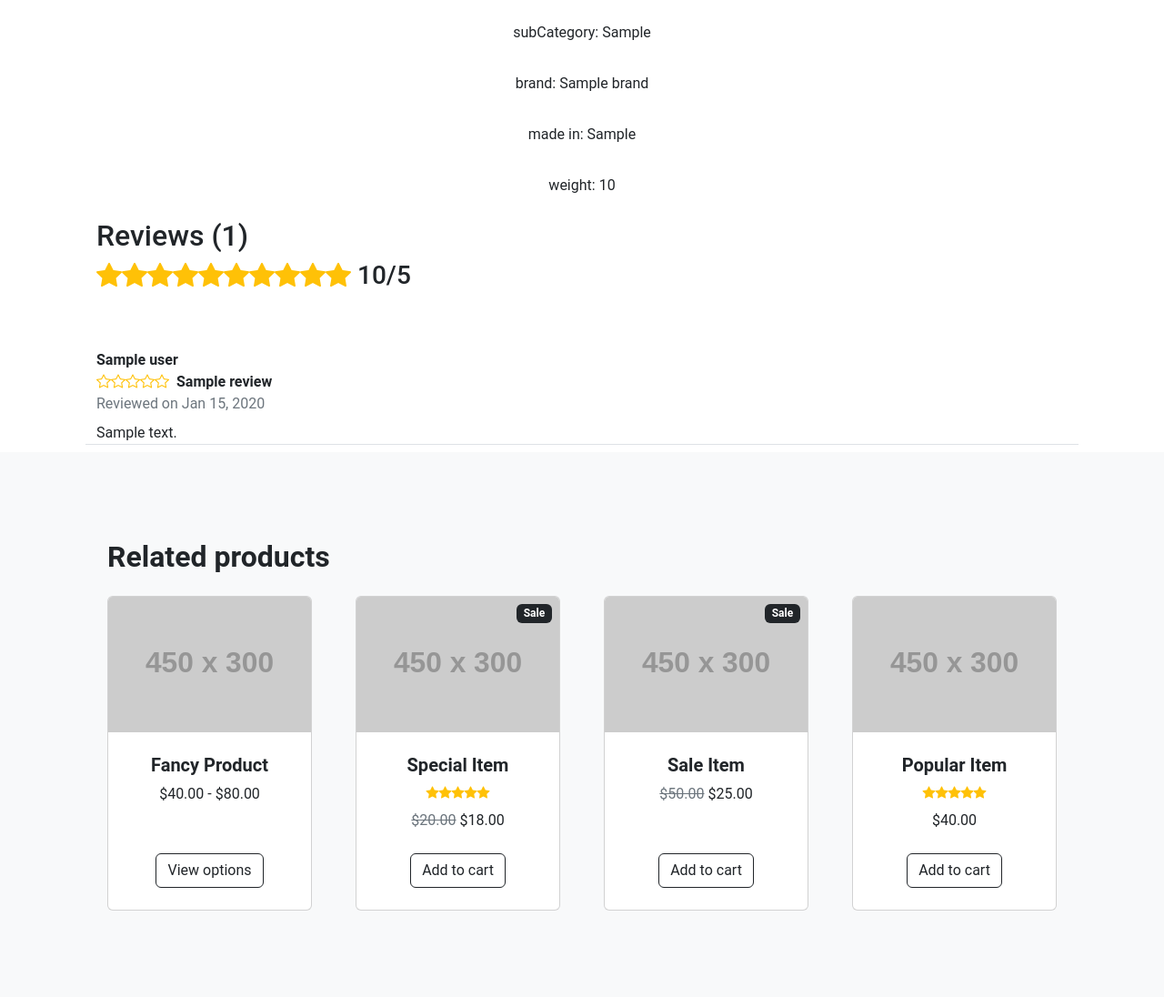
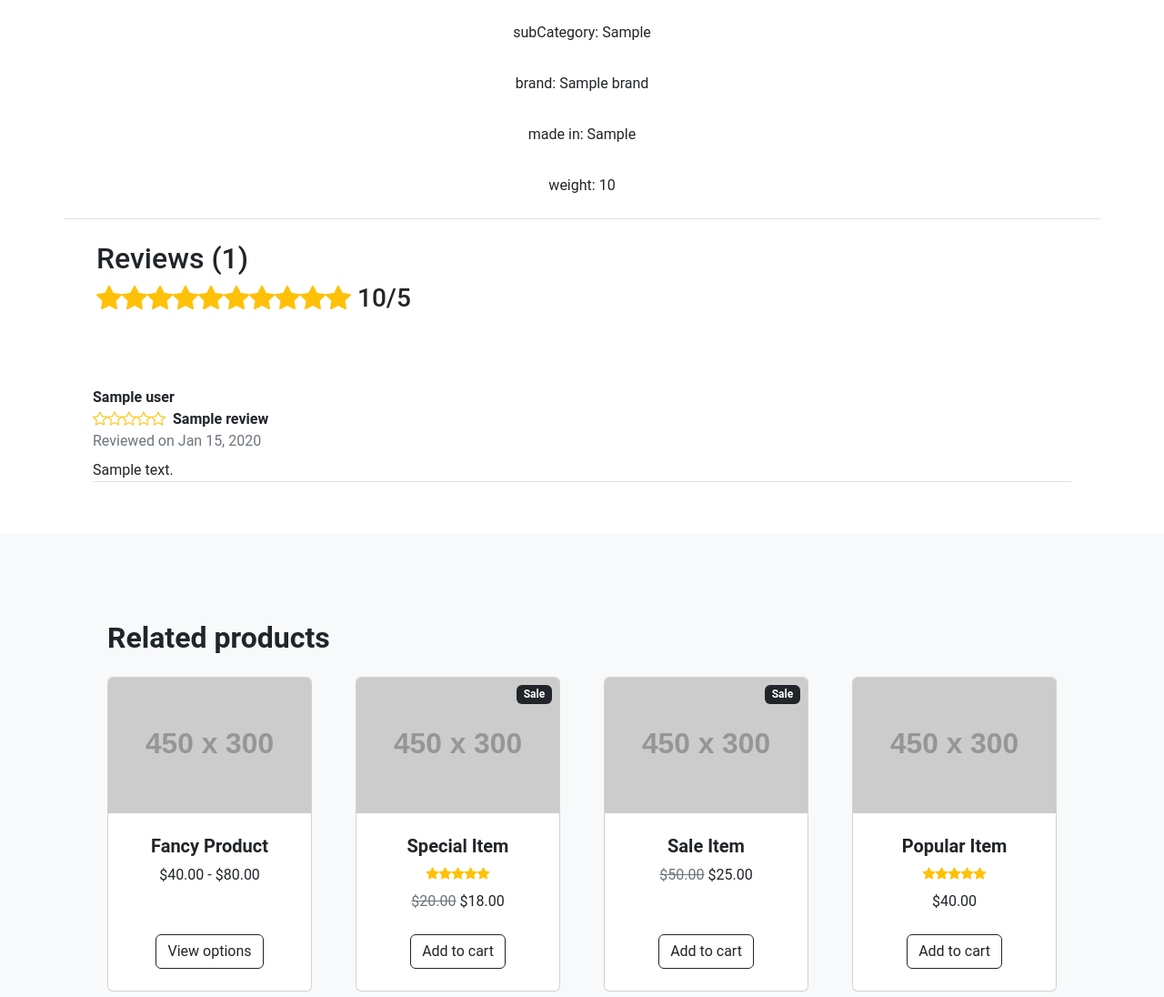
Before and after one commit to Seonmo-kang/e-commerce, a Django app: template backend/templates/shop/itemDetail.html in a window 1280 px wide. Shown: the part 820-1916 px from the top of the page at 91% size. Run offline with Django 3.2, Linux system fonts and the light colour scheme; the template is opened without the code that fills it: most values are stand-ins (such as "Sample title", 1, 10 or a date in 2020); grey boxes labelled with a size stand in for pictures from a placeholder-image service; some libraries are stand-ins or nearby versions.

Commit message:
fix : change review border-bottom css

```diff
--- a/backend/templates/shop/itemDetail.html
+++ b/backend/templates/shop/itemDetail.html
@@ -62,17 +62,18 @@
                     <p class="p-2 align-self-center">made in: {{details.made_in}}</p>
                     <p class="p-2 align-self-center">weight: {{details.weight}}</p>
                 </div>
+
+                <div class="container px-md-4 px-0 border-bottom"></div>
                 <!-- Review list -->
-                <div class="review-list container">
+                <div class="review-list my-4 container">
                     <div class="row px-md-4 px-0">
                         <div class="mb-5">
                             <div class="fw-bolder"><h2>Reviews ({{review_count.count}})</h2></div>
                             <div><h3><span class="review-star" data-star="{{review_avg.avg}}"></span> {{review_avg.avg}}/5</h3></div>
                         </div>
                     {% if review_list %}
-
                         {% for review in review_list %}
-                        <div class="col d-flex flex-wrap flex-column my-2 shadow-4 rounded-lg justify-content-start border-bottom">
+                        <div class="col px-sm-2 px-5 d-flex flex-wrap flex-column my-4 shadow-4 rounded-lg justify-content-start">
                             <div class="review-user-box fw-semibold">{{review.user}}</div>
                             <div class="review-subject-box d-flex flex-row">
                                 <span class="review-star pe-2" data-star="{{review.star}}"></span>
@@ -82,7 +83,7 @@
                                 Reviewed on {{ review.created_at|date:"M d, Y" }}
                             </div>
 
-                            <div class="review-context-box">{{review.context}}</div>
+                            <div class="review-context-box mb-2 border-bottom">{{review.context}}</div>
                         </div>
                         {% endfor %}
                     {% else %}
```
